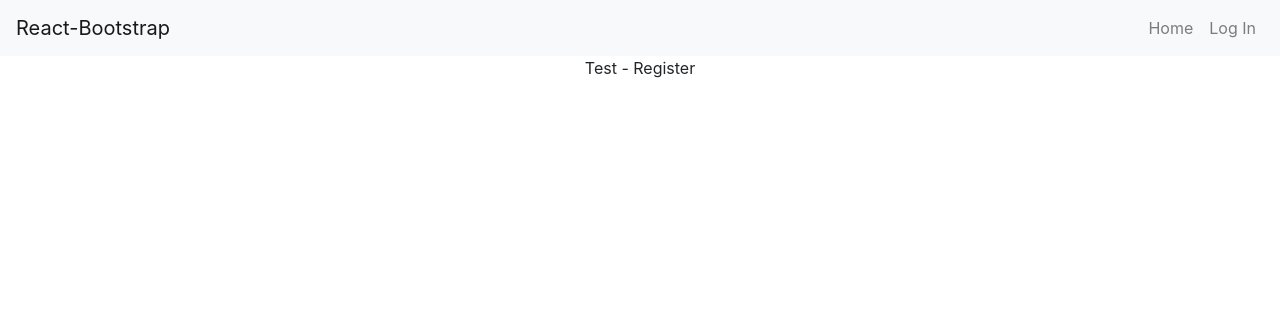
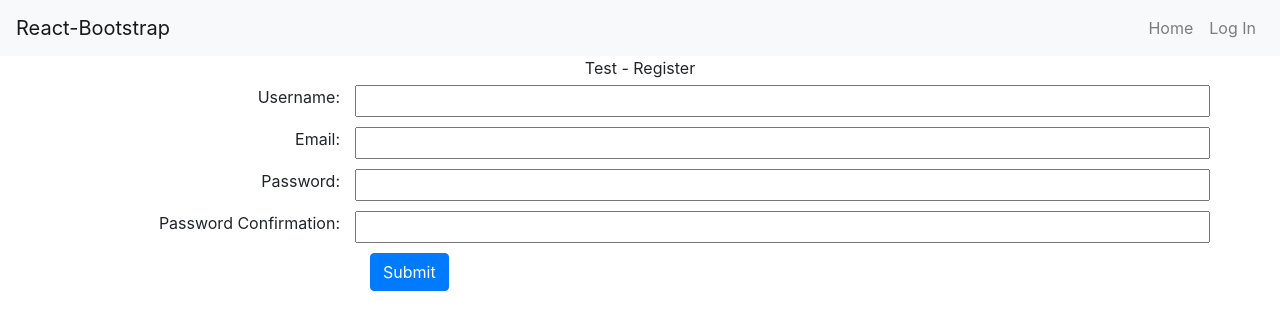
Before and after one commit to unitaryfund/metriq-app, a React (Create React App) app: page /Register in a window 1280 px wide. Shown: the top 330 px of the page. Built offline with nearby package versions, Linux system fonts and the light colour scheme.

Commit message:
Registration form draft

```diff
--- a/src/App.css
+++ b/src/App.css
@@ -36,3 +36,11 @@
     transform: rotate(360deg);
   }
 }
+
+form > div.row {
+  padding: 5px 0 5px 0;
+}
+
+form > .row > label {
+  text-align: right;
+}
--- a/src/views/Register.js
+++ b/src/views/Register.js
@@ -1,9 +1,74 @@
-const Register = () => {
-  return (
-    <div>
-      <header>Test - Register</header>
-    </div>
-  );
+import React from 'react';
+
+class Register extends React.Component {
+  constructor(props) {
+    super(props);
+    this.state = {
+      username: '',
+      email: '',
+      password: '',
+      passwordConfirm: ''
+    };
+
+    this.handleUsernameChange        = this.handleUsernameChange.bind(this);
+    this.handleEmailChange           = this.handleEmailChange.bind(this);
+    this.handlePasswordChange        = this.handlePasswordChange.bind(this);
+    this.handlePasswordConfirmChange = this.handlePasswordConfirmChange.bind(this);
+    this.handleSubmit                = this.handleSubmit.bind(this);
+  }
+
+  handleUsernameChange(event) {
+    this.setState({username: event.target.value});
+  }
+
+  handleEmailChange(event) {
+    this.setState({email: event.target.value});
+  }
+
+  handlePasswordChange(event) {
+    this.setState({password: event.target.value});
+  }
+
+  handlePasswordConfirmChange(event) {
+    this.setState({passwordConfirm: event.target.value});
+  }
+
+  handleSubmit(event) {
+    alert('A name was submitted: ' + this.state.username);
+    event.preventDefault();
+  }
+
+  render() {
+    return (
+      <div className="container">
+        <header>Test - Register</header>
+        <form onSubmit={this.handleSubmit}>
+          <div className="row">
+            <label for="username-input" className="col-md-3">Username:</label>
+            <input id="username-input" className="col-md-9" type="text" value={this.state.username} onChange={this.handleUsernameChange} />
+          </div>
+          <div className="row">
+            <label for="email-input" className="col-md-3">Email:</label>
+            <input id="email-input" className="col-md-9" type="email" value={this.state.email} onChange={this.handleEmailChange} />
+          </div>
+          <div className="row">
+            <label for="password-input" className="col-md-3">Password:</label>
+            <input id="password-input" className="col-md-9" type="password" value={this.state.password} onChange={this.handlePasswordChange} />
+          </div>
+          <div className="row">
+            <label for="password-confirm-input" className="col-md-3">Password Confirmation:</label>
+            <input id="password-confirm-input" className="col-md-9" type="password" value={this.state.passwordConfirm} onChange={this.handlePasswordConfirmChange} />
+          </div>
+          <div className="row">
+            <div className="col-md-3"/>
+            <div className="col-md-9">
+              <input className="btn btn-primary float-left" type="submit" value="Submit" />
+            </div>
+          </div>
+        </form>
+      </div>
+    );
+  }
 }
 
 export default Register;
```
